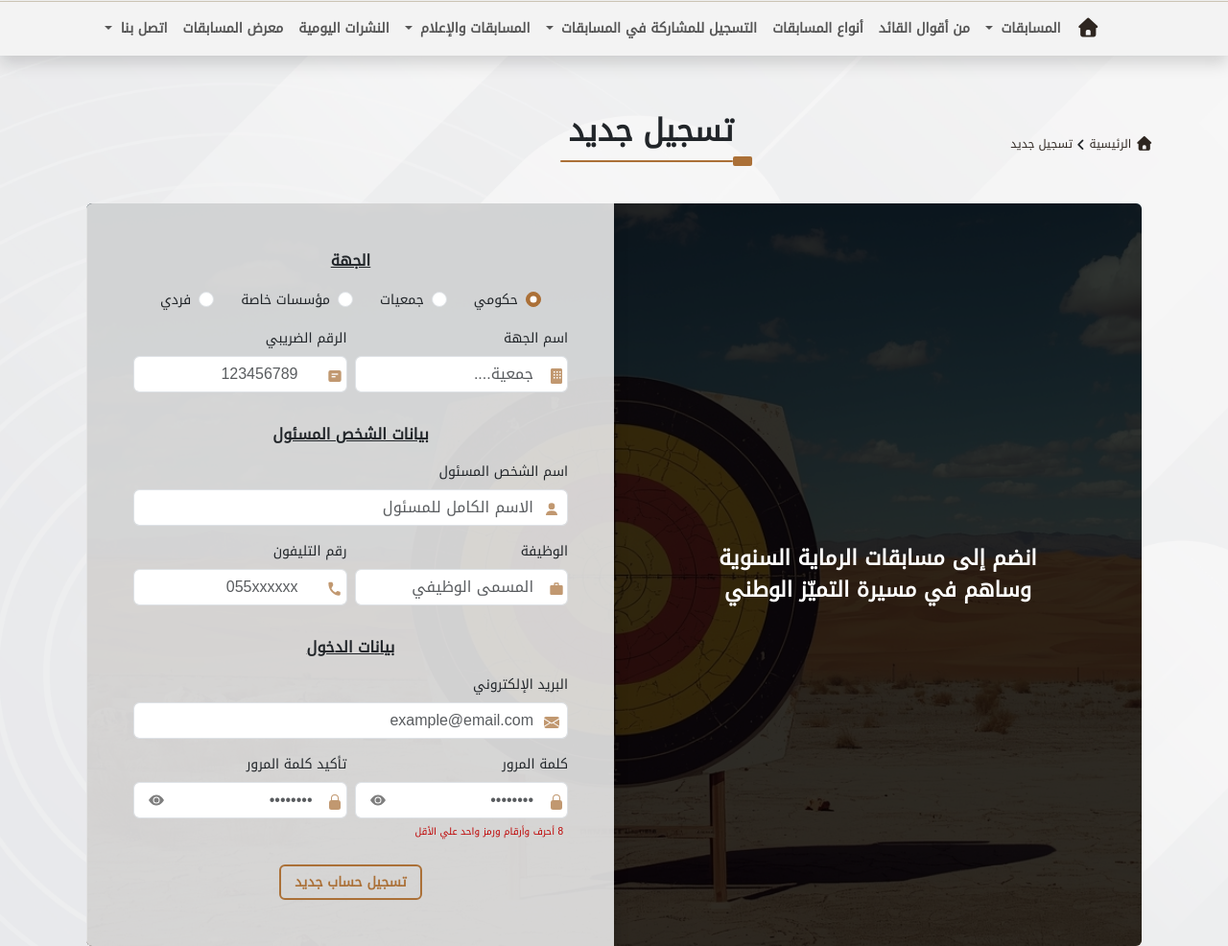
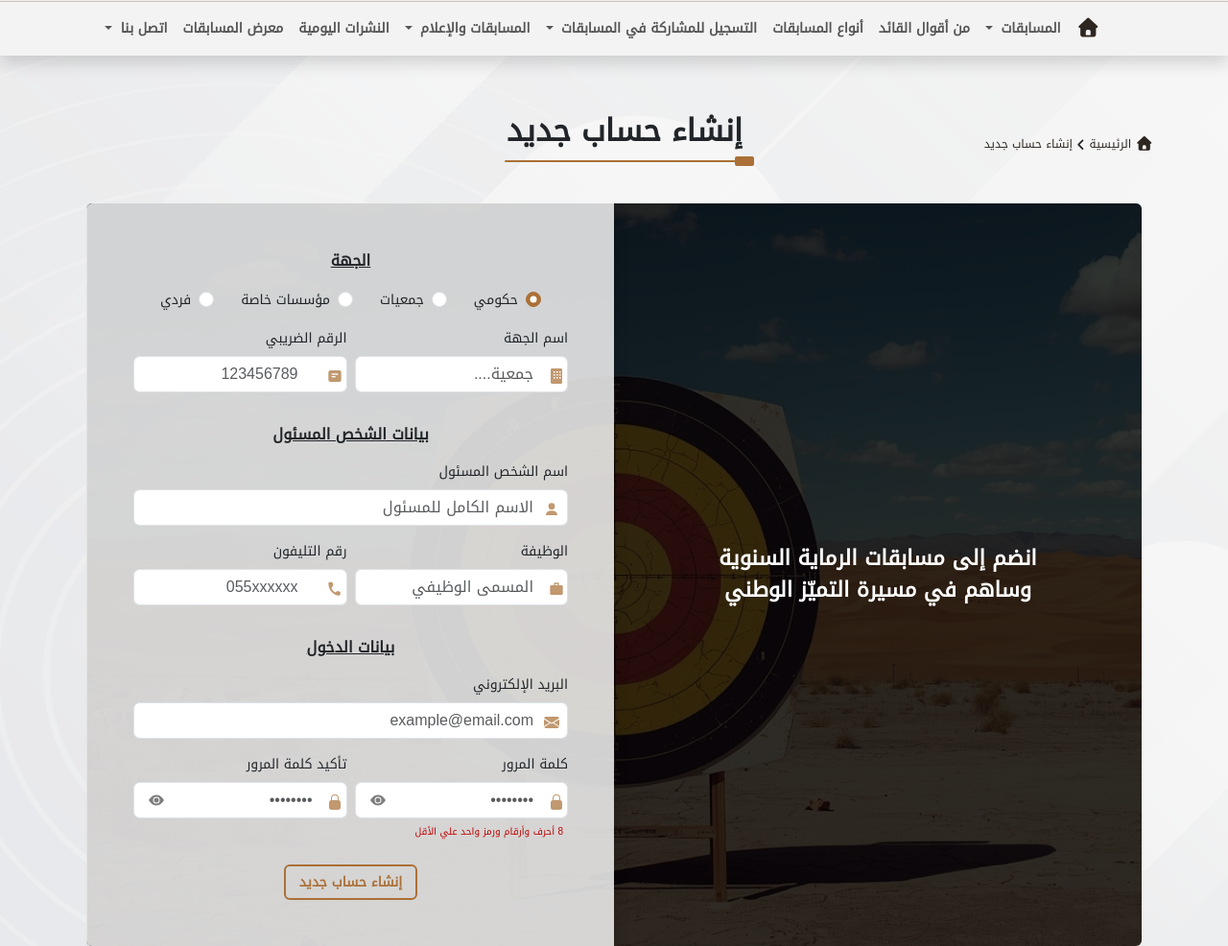
Before and after one commit to mennatallahmahmoud/Annual-Shooting-Competitions, a plain HTML site: page register.html in a window 1280 px wide. Shown: the part 155-1141 px from the top of the page at 96% size. Drawn offline with Linux system fonts and the light colour scheme.

```diff
--- a/register.html
+++ b/register.html
@@ -24,13 +24,13 @@
                             الرئيسية</a>
                         <i class="fa-solid fa-angle-left fa-xs mt-1 d-md-none"></i>
                         <i class="fa-solid fa-angle-left fa-sm mt-1 d-none d-md-block"></i>
-                        <button class="border-0 bg-transparent">تسجيل جديد</button>
+                        <button class="border-0 bg-transparent">إنشاء حساب جديد</button>
                     </div>
                     <div class="heading text-center col-12 col-lg-8">
-                        <h2 class="fw-bold position-relative mb-0">تسجيل جديد</h2>
+                        <h2 class="fw-bold position-relative mb-0">إنشاء حساب جديد</h2>
                         <svg width="270" height="24" viewBox="0 0 270 24" xmlns="http://www.w3.org/2000/svg">
-                            <rect x="40" y="11" width="180" height="2" rx="1" fill="#ab7037"/>
-                            <rect x="220" y="7" width="20" height="10" rx="2" fill="#ab7037"/>
+                            <rect x="10" y="11" width="250" height="2" rx="1" fill="#ab7037"/>
+                            <rect x="250" y="7" width="20" height="10" rx="2" fill="#ab7037"/>
                         </svg>
                     </div>
                 </div>
@@ -168,7 +168,7 @@
                                 </div>
                             </div>
                         </div>
-                        <button type="submit" class="btn main-btn submit-btn d-block mx-auto mt-4 fw-bold overflow-hidden"><span>تسجيل حساب جديد</span></button>
+                        <button type="submit" class="btn main-btn submit-btn d-block mx-auto mt-4 fw-bold overflow-hidden"><span>إنشاء حساب جديد</span></button>
                     </form>
                 </div>
             </div>
```
